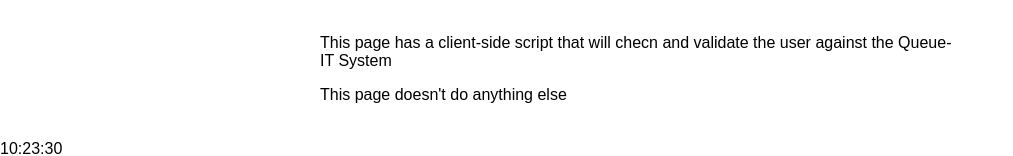
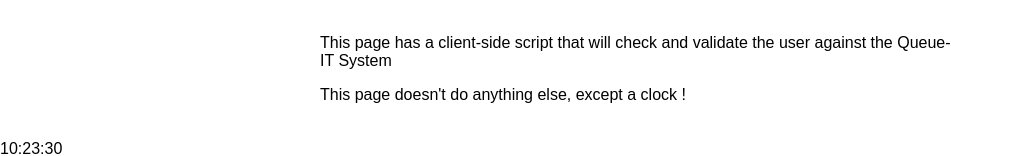
Before and after one commit to Mat-GW/static, a website: page src/login/index.html in a window 1280 px wide. Shown: the part 191-347 px from the top of the page, without its empty margins (0-1013 px from the left). Drawn offline with Linux system fonts and the light colour scheme; files that its build step writes are made by us from their sources.

Commit message:
Update index.html

```diff
--- a/src/login/index.html
+++ b/src/login/index.html
@@ -11,9 +11,9 @@
 <body>
   <main>
     <h1>Queueing Demo - Log-IN Page</h1>
-    <p>This page has a client-side script that will checn and validate the user against the Queue-IT System</p>
+    <p>This page has a client-side script that will check and validate the user against the Queue-IT System</p>
   <p></p>
-  <p>This page doesn't do anything else</p>
+  <p>This page doesn't do anything else, except a clock !</p>
   </main>
 
   <script type='text/javascript' src='//static.queue-it.net/script/queueclient.min.js'></script>
```
